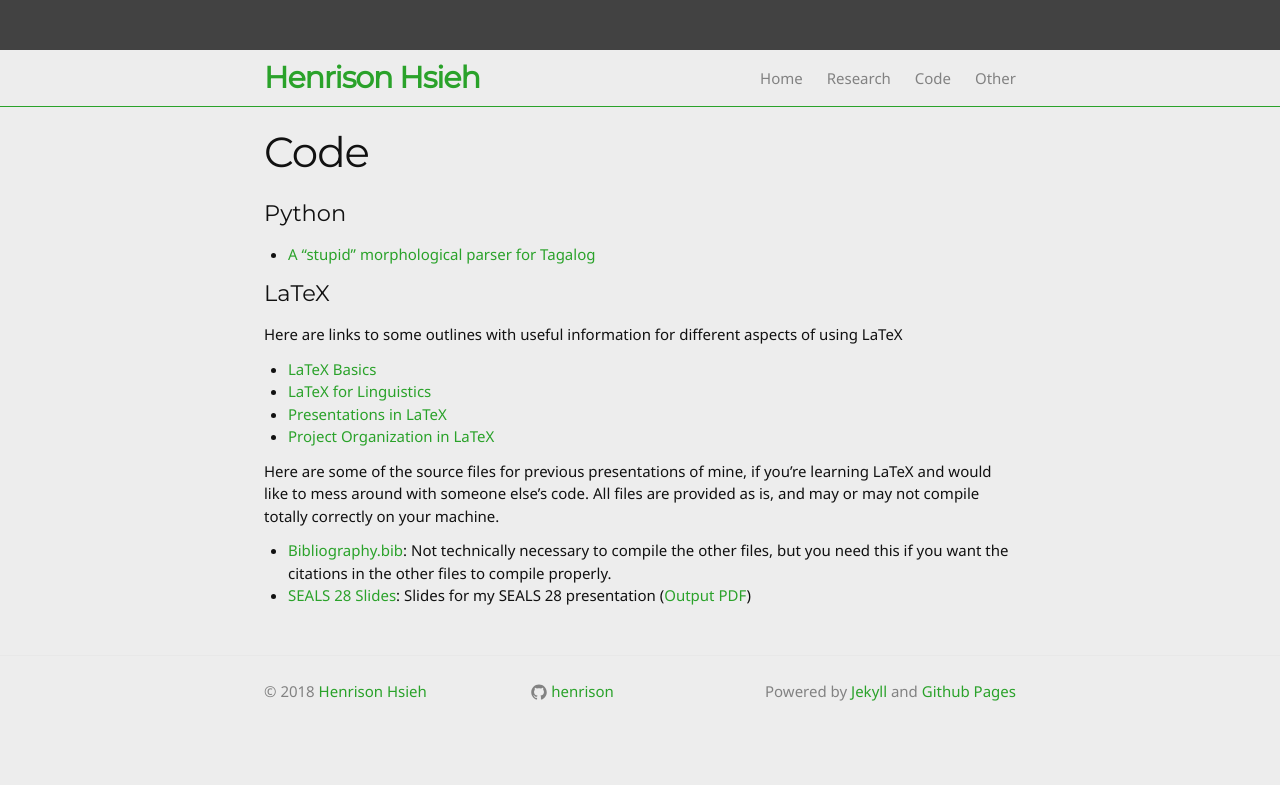
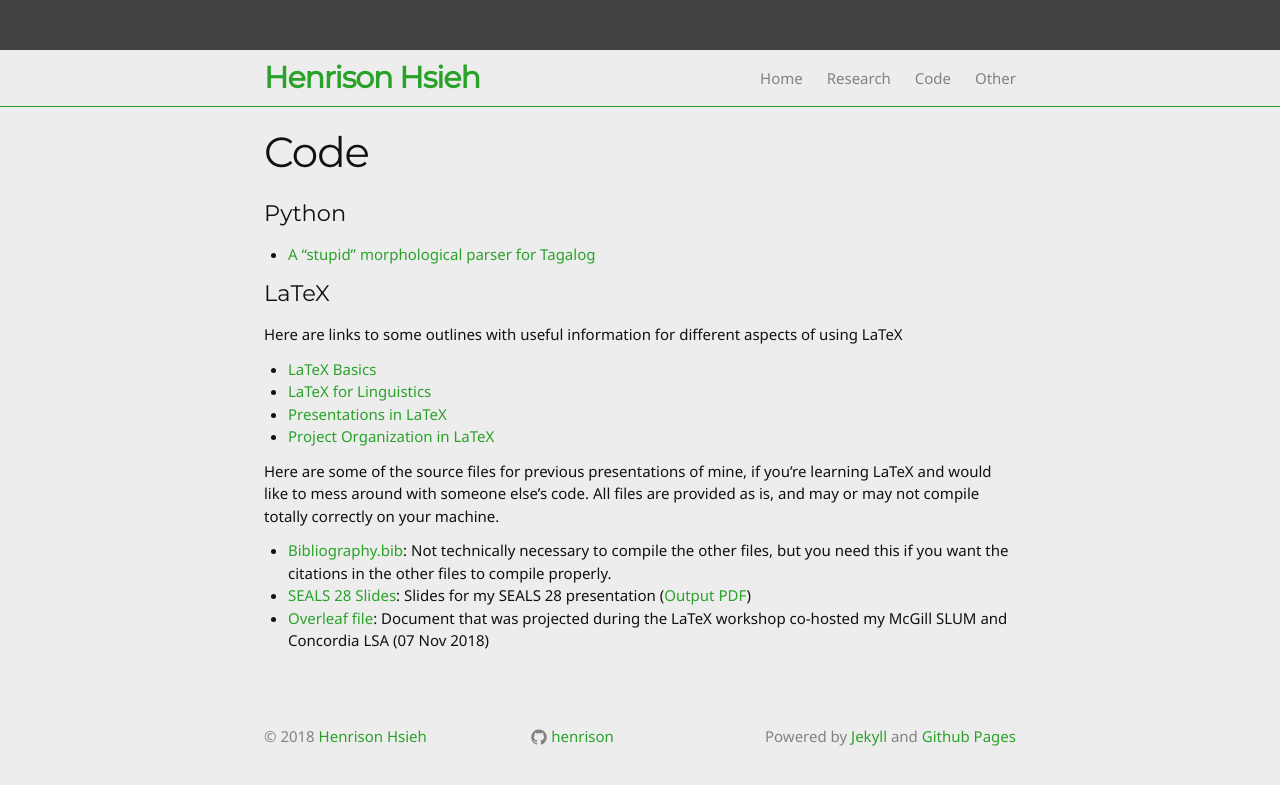
Before and after one commit to henrison/henrison.github.io, a Jekyll site: the page built from 8-code.md, in a window 1280 px wide. Shown: the top 785 px of the page. Built offline with Jekyll 4.4.1, drawn with Linux system fonts in a browser that asks for light colours.

Commit message:
added link to overleaf file

```diff
--- a/8-code.md
+++ b/8-code.md
@@ -18,3 +18,4 @@ Here are some of the source files for previous presentations of mine, if you're
 All files are provided as is, and may or may not compile totally correctly on your machine.
 - [Bibliography.bib](/files/latex/Bibliography.bib): Not technically necessary to compile the other files, but you need this if you want the citations in the other files to compile properly.
 - [SEALS 28 Slides](/files/latex/seals28-slides.tex): Slides for my SEALS 28 presentation ([Output PDF](/files/latex/seals28-slides.pdf))
+- [Overleaf file](https://www.overleaf.com/read/nqcbtwcnmvmk): Document that was projected during the LaTeX workshop co-hosted my McGill SLUM and Concordia LSA (07 Nov 2018)
```
